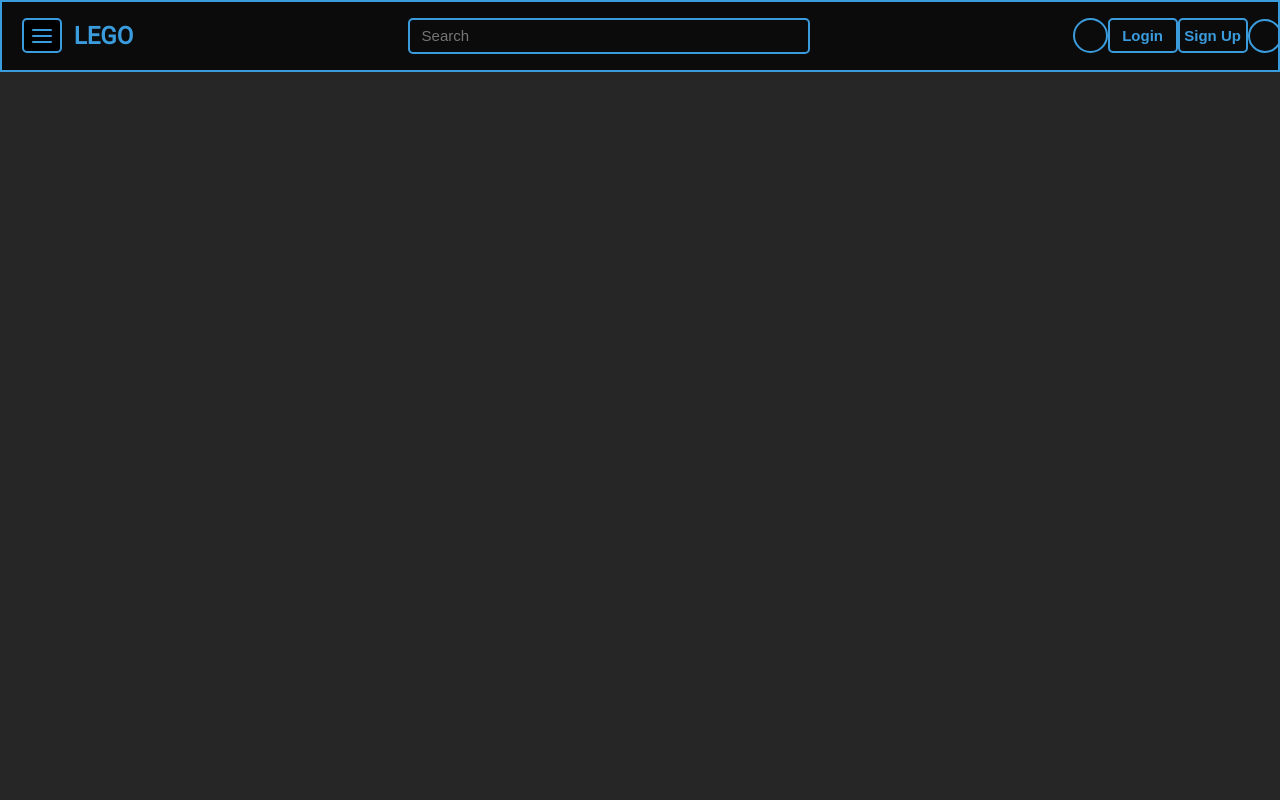
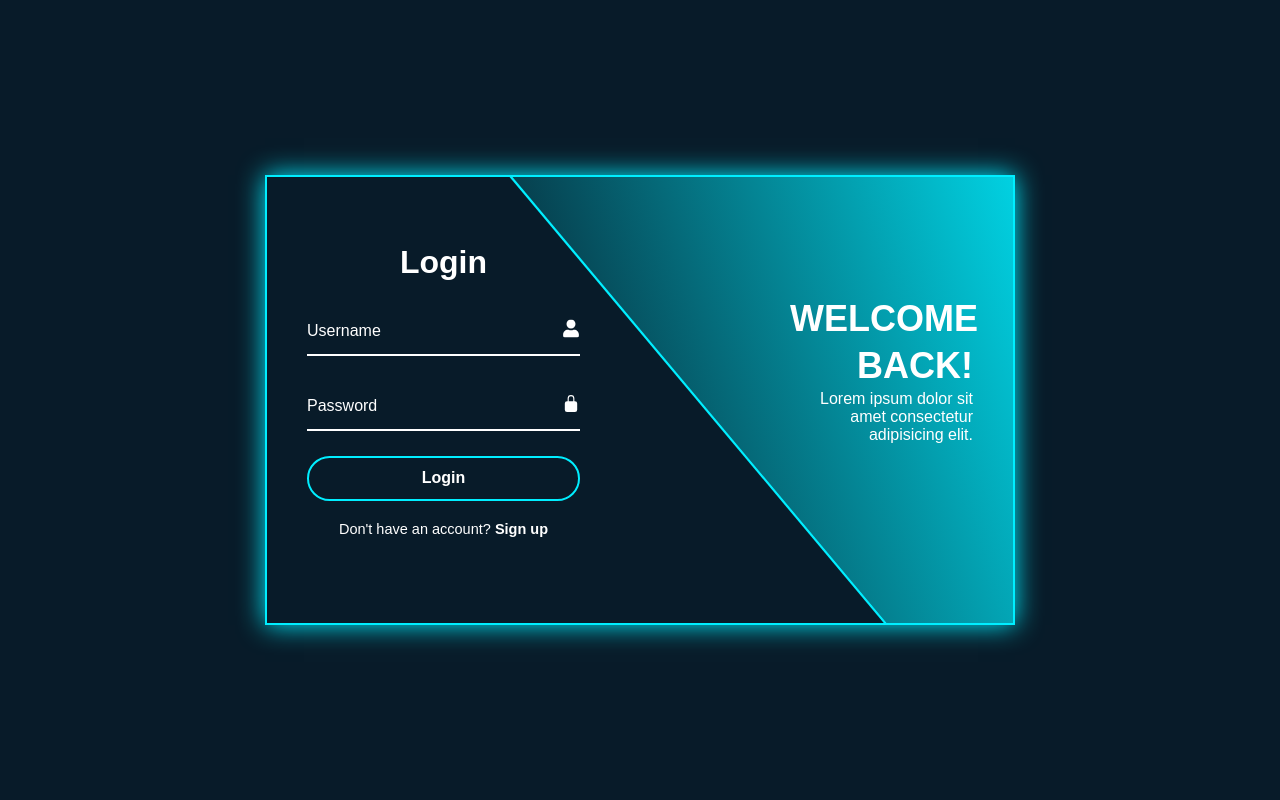
Before and after one commit to kalviumcommunity/S47_Hanshul_Capstone_LegoUI, a React (Vite) app in the folder Client/: page /LoginPage in a window 1280 px wide. Shown: the top 800 px of the page. Built offline with nearby package versions, Linux system fonts and the light colour scheme.

Commit message:
added Login Page

```diff
--- a/Client/package.json
+++ b/Client/package.json
@@ -13,6 +13,7 @@
     "axios": "^1.6.7",
     "react": "^18.2.0",
     "react-dom": "^18.2.0",
+    "react-icons": "^5.0.1",
     "react-router-dom": "^6.22.2"
   },
   "devDependencies": {
--- a/Client/src/App.jsx
+++ b/Client/src/App.jsx
@@ -9,7 +9,8 @@ function App() {
 
   return (
     <>
-    <MainPage />
+    {/* <MainPage /> */}
+    <LoginPage/>
       <Router>
         <Routes>
           <Route path="/" element={<LandingPage />} />
--- a/Client/src/components/NavBar/NavBar.jsx
+++ b/Client/src/components/NavBar/NavBar.jsx
@@ -8,17 +8,14 @@ export default function NavBar() {
   return (
     <>
       <header>
-        <nav>
+        <nav className='nav-bar'>
             <div className="left-nav">
                 <div className='hamburgur-menu'>
                     <HamburgerMenu/>
                 </div>
 
                 <div className="Logo">
-                    <h1>LEGO</h1>
-                    {/* <Link to="/">
-                        <h1>LEGO</h1>
-                    </Link> */}
+                    <h1>LEGO UI</h1>
                 </div>
             </div>
 
@@ -30,10 +27,11 @@ export default function NavBar() {
                 <div className="darkmode">
                     <Togalbtn/>
                 </div>
-
+                <Link to ="/LoginPage">
                 <div>
                     <button className="login-nav-btn nav-btn" type="button">Login</button>
                 </div>
+                </Link>
 
                 <div >
                 <button className="Signup-nav-btn nav-btn" > Sign Up</button>
--- a/Client/src/components/Togal btn/Togalbtn.css
+++ b/Client/src/components/Togal btn/Togalbtn.css
@@ -1,11 +1,3 @@
-.light_dark {
-    width: 35px;
-    height: 35px;
-    border-radius: 50%;
-    background-color: transparent;
-    border: 2px solid rgb(59, 156, 221);
-}
-
 :root {
     --body_background: #9EC8B9;
     --body_color: #000;
@@ -27,3 +19,89 @@
     --btn_hover_color: #8dc04e;
     --question_color: #2F7E9E;
 }
+
+
+
+.switch {
+    width: 40px;
+    height: 40px;
+    border-radius: 50%;
+    cursor: pointer;
+    display: flex;
+    justify-content: center;
+    align-items: center;
+}
+
+#toggle {
+    position: absolute;
+    opacity: 0;
+    z-index: 10;
+    width: 40px;
+    height: 40px;
+    cursor: pointer;
+    border-radius: 50%;
+}
+
+.sun {
+    position: absolute;
+    z-index: 4;
+    font-size: 2rem;
+    color: #666666;
+    filter: drop-shadow(0 0 2px rgba(0, 0, 0, .5));
+    transform: scale(0);
+    transition: 1s ease;
+}
+
+input:checked~.sun {
+    transition-delay: .8s;
+    transform: scale(1) rotate(360deg);
+}
+
+.moon {
+    font-size: 2rem;
+    color: #666;
+    filter: drop-shadow(0 0 2px rgba(0, 0, 0, .5));
+    z-index: 4;
+    transition: 1s ease;
+}
+
+input:checked~.moon {
+    transition-delay: .0s;
+    transform: rotate(360deg) scale(0);
+}
+
+.toggle {
+    position: absolute;
+    display: block;
+    width: 40px;
+    height: 40px;
+    background-color: #2b2b2b;
+    border-radius: 50%;
+    z-index: 2;
+    box-shadow:
+        inset 0 8px 60px rgba(0, 0, 0, .1),
+        inset 0 8px 8px rgba(0, 0, 0, .1),
+        inset 0 -4px 4px rgba(0, 0, 0, .1);
+
+    transition: 1s;
+}
+
+input:checked~.toggle {
+    background-color: aliceblue;
+}
+
+/* .animateBg {
+    position: absolute;
+    width: 100%;
+    height: 100dvh;
+    background-color: aliceblue;
+    z-index: .5;
+    clip-path: circle(0% at 50% 50%);
+    transition: 1.2s ease-out;
+}
+
+input:checked~.animateBg {
+
+    clip-path: circle(70.7% at 50% 50%);
+
+} */
--- a/Client/src/screens/Loginpage/LoginPage.jsx
+++ b/Client/src/screens/Loginpage/LoginPage.jsx
@@ -1,9 +1,104 @@
-import React from 'react'
+import React, { useState } from "react";
+import "./Loginpage.css";
+import { FaUser } from "react-icons/fa";
+import { IoLockClosed } from "react-icons/io5";
+import { MdEmail } from "react-icons/md";
 
 export default function LoginPage() {
+  const [isLoginForm, setIsLoginForm] = useState(false);
+
+  const toggleForm = (isLogin) => {
+    setIsLoginForm(isLogin);
+    console.log(isLoginForm);
+  };
+
   return (
-    <div>
+    <>
+      <div className="login-page">
+        <div className={`wrapper ${isLoginForm ? 'active' : ''}`}>
+          <span className="bg-animate"></span>
+          <span className="bg-animate2"></span>
 
-    </div>
-  )
+          <div className="form-box login ">
+            <h2 className="animation" style={{'--i': 0 }}>Login</h2>
+            <form action="/">
+              <div className="input-box animation" style={{'--i': 1 }}>
+                <input type="text" required />
+                <label>Username</label>
+                <i>
+                  {" "}
+                  <FaUser />{" "}
+                </i>
+              </div>
+              <div className="input-box animation"style={{'--i': 2 }}>
+                <input type="password" required />
+                <label>Password</label>
+                <i>
+                  <IoLockClosed />
+                </i>
+              </div>
+              <button className="submit-btn-login animation"style={{'--i': 3 }} type="submit">
+                Login
+              </button>
+              <div className="loger-link animation" style={{'--i': 4 }}>
+                <p>
+                  Don't have an account?{" "}
+                  <a className="register-link" onClick={() => toggleForm(true)}>
+                    Sign up
+                  </a>
+                </p>
+              </div>
+            </form>
+          </div>
+          <div className="info-text login">
+            <h2>Welcome Back!</h2>
+            <p className="text-login">Lorem ipsum dolor sit amet consectetur adipisicing elit.</p>
+          </div>
+          <div className="form-box register">
+            <h2 className="animation">Sign Up</h2>
+            <form action="/">
+              <div className="input-box animation">
+                <input type="text" required />
+                <label>Username</label>
+                <i>
+                  {" "}
+                  <FaUser />{" "}
+                </i>
+              </div>
+              <div className="input-box animation">
+                <input type="text" required />
+                <label>Email</label>
+                <i>
+                  {" "}
+                  <MdEmail />{" "}
+                </i>
+              </div>
+              <div className="input-box animation">
+                <input type="password" required />
+                <label>Password</label>
+                <i>
+                  <IoLockClosed />
+                </i>
+              </div>
+              <button className="submit-btn-login animation" type="submit">
+                Sign Up
+              </button>
+              <div className="loger-link animation">
+                <p>
+                  Already have an account?{" "}
+                  <a className="login-link" onClick={() => toggleForm(true)}>
+                    Login
+                  </a>
+                </p>
+              </div>
+            </form>
+          </div>
+          <div className="info-text register">
+            <h2 className="animation">Welcome Back!</h2>
+            <p className="register-text animation">Lorem ipsum dolor sit amet consectetur adipisicing elit.</p>
+          </div>
+        </div>
+      </div>
+    </>
+  );
 }
--- a/Client/src/screens/Loginpage/Loginpage.css
+++ b/Client/src/screens/Loginpage/Loginpage.css
@@ -0,0 +1,281 @@
+body{
+    margin: 0;
+    padding: 0;
+    font-family: sans-serif;
+}
+
+
+*{
+    margin: 0;
+    padding: 0;
+    box-sizing: border-box;
+}
+
+
+
+.login-page{
+    display: flex;
+    justify-content: center;
+    align-items: center;
+    height: 100vh;
+    background: #081b29;
+
+}
+
+.wrapper{
+    position: relative;
+    width: 750px;
+    height: 450px;
+    background: transparent;
+    border: 2px solid #0ef;
+    overflow: hidden;
+    box-shadow: 0 0 25px #0ef;
+}
+
+.wrapper .form-box {
+    position: absolute;
+    top: 0;
+    width: 50%;
+    height: 100%;
+    display: flex;
+    flex-direction: column;
+    justify-content: center;
+}
+
+.wrapper .form-box.login {
+    left: 0;
+    padding:  0 60px 0 40px;
+    /* display: none; */
+}
+
+.wrapper .form-box.login{
+    transform: translateX(0);
+    opacity: 1;
+    filter: blur(0);
+    transition: .7s ease;
+}
+
+.wrapper.active .form-box.login{
+    transform: translateX(-120%);
+    opacity: 0;
+    filter: blur(10px);
+    transition-delay:calc(.1s * var(--i));
+}
+
+.wrapper .form-box.register {
+    right: 0;
+    padding:  0 40px 0 60px;
+}
+
+.wrapper .form-box.register .animation{
+    transform: translateX(120%);
+    transform: 0.10s ease;
+    opacity: 0;
+    filter: blur(10px);
+    transition: .7s ease;
+    transition-delay:2.5s ;
+}
+
+.wrapper.active .form-box.register .animation{
+    transform: translateX(0);
+    opacity: 1;
+    filter: blur(0);
+    transition-delay:calc(.1s * var(--i));
+
+
+}
+
+.form-box h2 {
+    font-size: 32px;
+    color: #fff;
+    text-align: center;
+}
+
+.form-box .input-box{
+    position: relative;
+    width: 100%;
+    height: 50px;
+
+    margin: 25px 0;
+}
+
+.input-box input {
+    width: 100%;
+    height: 100%;
+    background: transparent;
+    border: none;
+    outline: none;
+    border-bottom: 2px solid white;
+    transition: .5s;
+    font-size: 16px;
+    color: #0ef;
+    padding-right: 23px;
+}
+
+.input-box input:focus ,
+.input-box input:valid {
+    border-bottom: 2px solid #0ef;
+}
+
+.input-box label {
+    position: absolute;
+    top: 50%;
+    left: 0;
+    transform: translateY(-50%);
+    font-size: 16px;
+    color: #fff;
+    pointer-events: none;
+    transition: .5s;
+}
+
+.input-box input:focus ~ label,
+.input-box input:valid ~ label{
+    top: -5px;
+    color: #0ef;
+}
+
+.input-box i {
+    position: absolute;
+    top: 50%;
+    right: 0;
+    transform: translateY(-50%);
+    font-size: 18px;
+    color: #fff;
+}
+
+.input-box input:focus ~ i,
+.input-box input:valid ~ i{
+    color: #0ef;
+}
+
+.submit-btn-login{
+    position: relative;
+    width: 100%;
+    height: 45px;
+    background: transparent;
+    border: 2px solid #0ef;
+    border-radius: 40px;
+    cursor: pointer;
+    color: #fff;
+    font-size: 16px;
+    font-weight: 600;
+}
+
+.form-box .loger-link {
+    font-size: 14.5px;
+    color: #fff;
+    text-align: center;
+    margin: 20px 0;
+}
+
+.loger-link p a {
+    color: #fff;
+    font-weight: 600;
+    text-decoration: none;
+}
+
+.loger-link p a :hover {
+    text-decoration: underline;
+}
+
+.wrapper .info-text {
+    position: absolute;
+    top: 0;
+    width: 50%;
+    height: 100%;
+    display: flex;
+    justify-content: center;
+    flex-direction: column;
+}
+
+.wrapper .info-text.login {
+    right: 0;
+    text-align: right;
+    padding: 0 40px 60px 150px;
+}
+
+.wrapper .info-text.login{
+    transform: translateX(0);
+    opacity: 1;
+    filter: blur(0);
+    transition: .7s ease;
+}
+
+.wrapper.active .info-text.login{
+    transform: translateX(120%);
+    opacity: 0;
+    filter: blur(10px);
+    transition-delay:calc(.1s * var(--i));
+}
+
+.wrapper .info-text.register{
+    left: 0;
+    text-align: left;
+    padding: 0 150px 60px 40px;
+    pointer-events: none;
+}
+
+.wrapper .info-text.register .animation{
+    transform: translateX(-130%);
+    transition: .7s ease;
+    opacity: 0;
+    filter: blur(10px);
+
+}
+.wrapper.active .info-text.register .animation{
+    transform: translateX(0);
+    opacity: 1;
+    filter: blur(0px);
+    transition-delay:calc(.1s * var(--i));
+}
+
+.info-text h2 {
+    font-size: 36px;
+    color: #fff;
+    line-height: 1.3;
+    text-transform: uppercase;
+}
+
+.text-login{
+    font-size: 16px;
+    color: #fff;
+    text-align: right;
+}
+
+.wrapper .bg-animate {
+    position: absolute;
+    top: -4;
+    right: 0;
+    width: 850px;
+    height: 600px;
+    background: linear-gradient(45deg, #081b29, #0ef);
+    border-bottom: 3px solid #0ef;
+    transform: rotate(10deg) skewY(40deg);
+    transform-origin:bottom right ;
+    transition: 1.5s ease;
+}
+
+.wrapper.active .bg-animate {
+    transform: rotate(0) skewY(0);
+    transition-delay:.5s ;
+
+}
+
+.wrapper .bg-animate2 {
+    position: absolute;
+    top: 100%;
+    left: 250px;
+    width: 850px;
+    height: 700px;
+    background: #081b29;
+    border-top: 3px solid #0ef;
+    transform: rotate(0) skewY(0);
+    transform-origin:bottom left ;
+    transition: 1.5s ease;
+}
+
+.wrapper.active .bg-animate2 {
+    transform: rotate(-11deg) skewY(-41deg);
+    transition-delay:1.2s ;
+
+}
```
Also changed, not shown: 1 other file (tests, documents, lock files or other folders).
